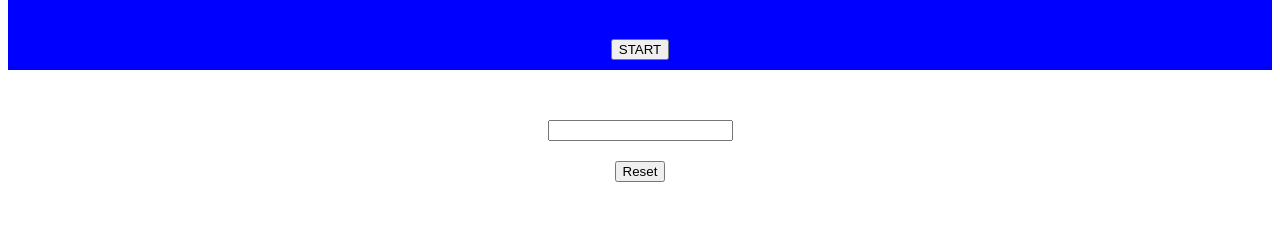
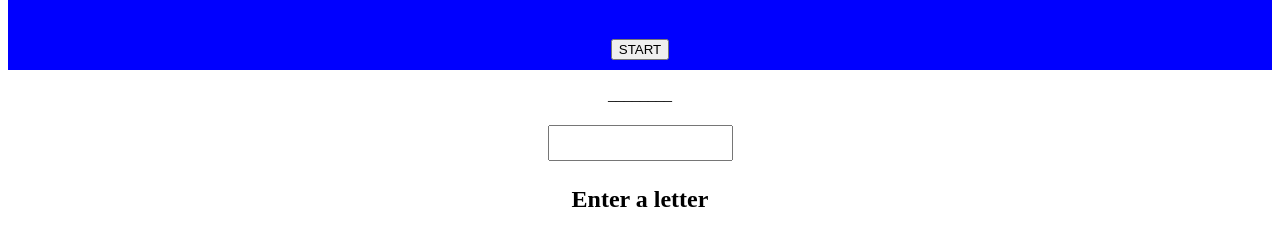
Before and after one commit to pcrainer38/word-guess, a plain HTML site: page index.html in a window 1280 px wide. Shown: the part 79-324 px from the top of the page. Drawn offline with Linux system fonts and the light colour scheme.

Commit message:
updates to html and js

```diff
--- a/assets/css/style.css
+++ b/assets/css/style.css
@@ -12,22 +12,24 @@ header {
 
 }
 
-.gameboard {
-    display: flex;
-    padding: 20px;
-
-}
-
 .input {
     display: flex;
     justify-content: center;
-    padding: 10px;
+    padding: 5px;
+    margin-top: 10px;
 }
 
-
+.gameboard {
+    display: flex;
+    justify-content: center;
+}
 
 .reset {
     display: flex;
     justify-content: center;
     padding: 10px;
 }
+
+#displayWord {
+    text-align: center;
+}
--- a/assets/js/script.js
+++ b/assets/js/script.js
@@ -1,11 +1,37 @@
-var typingInput = document.querySelector(".typing.input");
+// var typingInput = document.querySelector(".typing-input");
 var startBtnInput = document.querySelector("#startBtn");
 
-var words = ["javascript", "css"];
+
+var words = ["javascript", "css", "html", "function"];
 var randWords = Math.floor(Math.random() * words.length)
+var selectedWord = words[randWords];
 var guessedLetters = [];
 
+console.log(selectedWord);
+
+// Start Button even listener
 startBtnInput.addEventListener("click", function(event) {
     event.preventDefault();
+})
 
-})
+// To gather input when user presses letter key on keyboard
+function keydownAction(event) {
+    var keyDown = event.keyDown;
+
+    document.querySelector("#key").textContent = keyDown;
+}
+
+// Will display dashes for selected word
+var displayWord = "";
+for (var i = 0; i < selectedWord.length; i++) {
+    displayWord += "_";
+}
+document.getElementById("displayWord").textContent = displayWord;
+
+
+var playGame = function (){
+
+    // var inputElement = document.getElementById(typingInput);
+
+
+}
--- a/index.html
+++ b/index.html
@@ -18,17 +18,27 @@
         <br>
     </section>
 
-    <section class="gameboard"></section>
+    <section>
+        <p id="displayWord"></p>
+    </section>
 
     <section class="input">
-        <input type="text" class="typing-input" maxlength="1" />
+
+        <br>
+        <br>
+        <input type="text" id="key" maxlength="1" oninput="playGame()"/>
     </section>
 
 
-    <section class="reset">
+    <section class="gameboard">
+        <h2>Enter a letter</h2>
+    </section>
+
+
+    <!-- <section class="reset">
         <br>
         <button>Reset</button>
-    </section>
+    </section> -->
 
     <script src="./assets/js/script.js"></script>
 </body>
```
